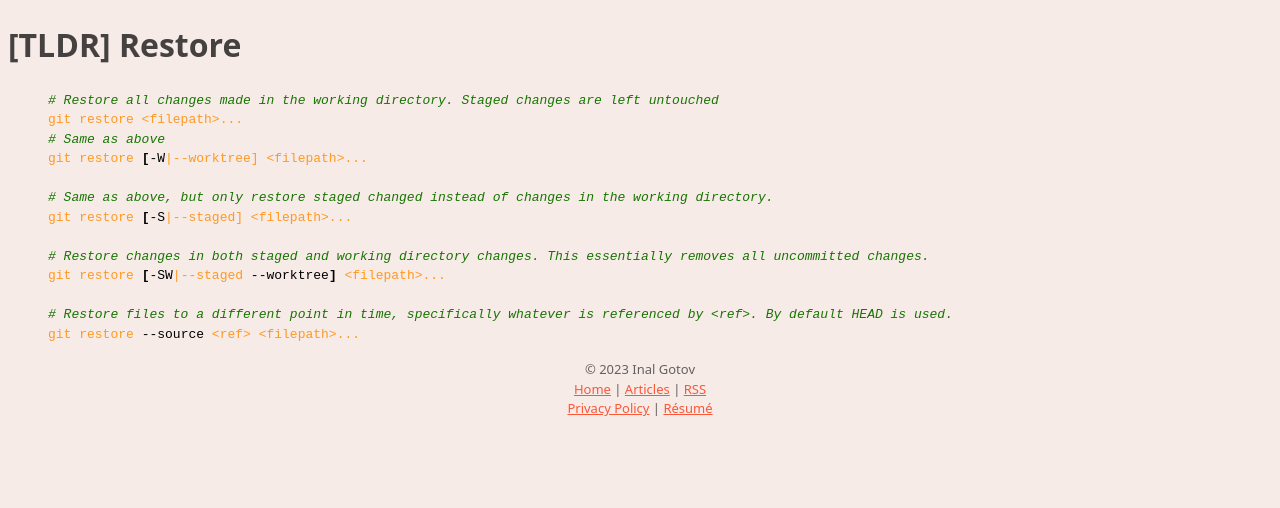
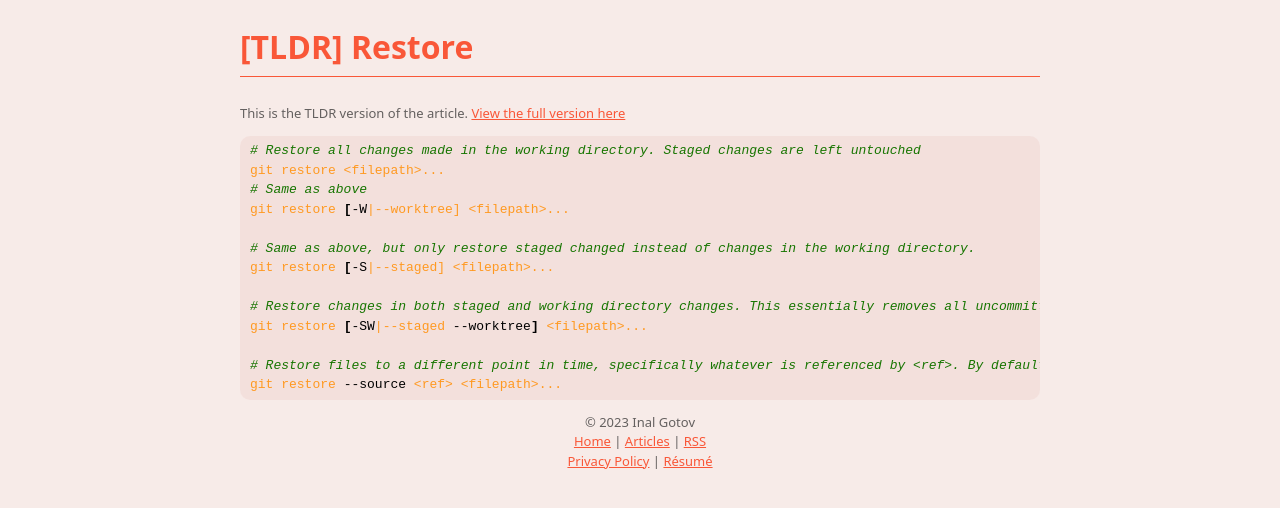
Before and after one commit to sketch204/sketch204.github.io, a Jekyll site: the page built from git-notes/tldr/git-restore.md, in a window 1280 px wide. Shown: the top 508 px of the page. Built offline with Jekyll 4.4.1, drawn with Linux system fonts in a browser that asks for light colours.

Commit message:
Add default layout config for git notes

```diff
--- a/_config.yml
+++ b/_config.yml
@@ -32,3 +32,11 @@ defaults:
       path: "tldr"
     values:
       layout: "tldr"
+  - scope:
+      path: "git-notes/tldr"
+    values:
+      layout: "git-note-command-tldr"
+  - scope:
+      path: "git-notes"
+    values:
+      layout: "git-note-command"
--- /dev/null
+++ b/_layouts/git-note-command-tldr.html
@@ -0,0 +1,8 @@
+---
+layout: git-note-command
+---
+
+{% assign post_path = 'git-notes/' | append: page.name %}
+<p class="tldr-prompt">This is the TLDR version of the article. <a href="{% link {{ post_path }} %}">View the full version here</a></p>
+
+{{ content }}
--- /dev/null
+++ b/_layouts/git-note-command.html
@@ -0,0 +1,14 @@
+---
+layout: default
+---
+
+<article class="readingMargins">
+  <h1>{{ page.title }}</h1>
+
+  {% if page.tldr %}
+  {% assign tldr_path = 'git-notes/tldr/' | append: page.name %}
+  <p class="tldr-prompt">Short on time? <a href="{% link {{ tldr_path }} %}">View the TLDR version here</a></p>
+  {% endif %}
+
+  {{ content }}
+</article>
--- a/git-notes/tldr/git-restore.md
+++ b/git-notes/tldr/git-restore.md
@@ -1,7 +1,6 @@
 ---
+title: "[TLDR] Restore"
 ---
-
-# [TLDR] Restore
 
 {% highlight bash %}
 # Restore all changes made in the working directory. Staged changes are left untouched
```
Also changed, not shown: git-notes/git-restore.md (+2 -3 lines).
